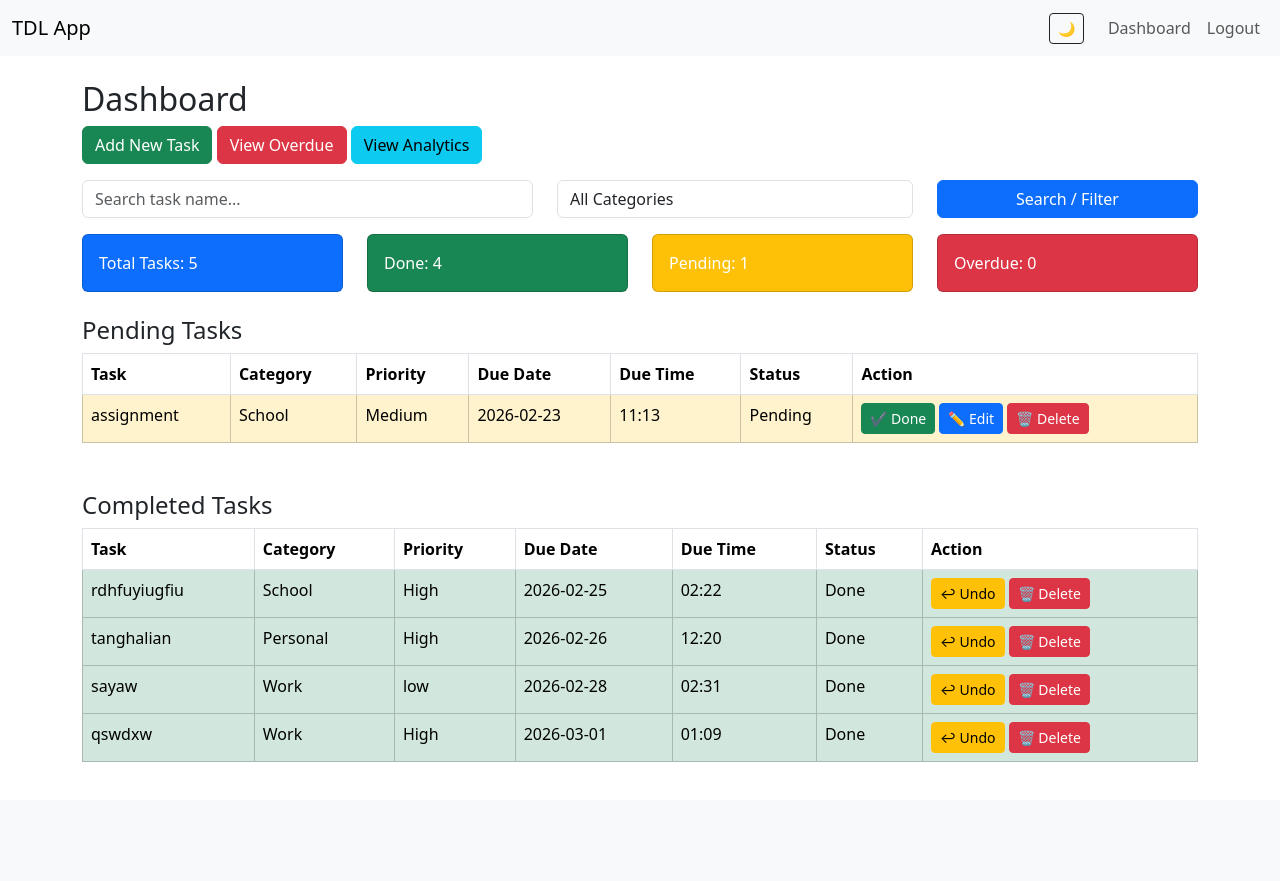
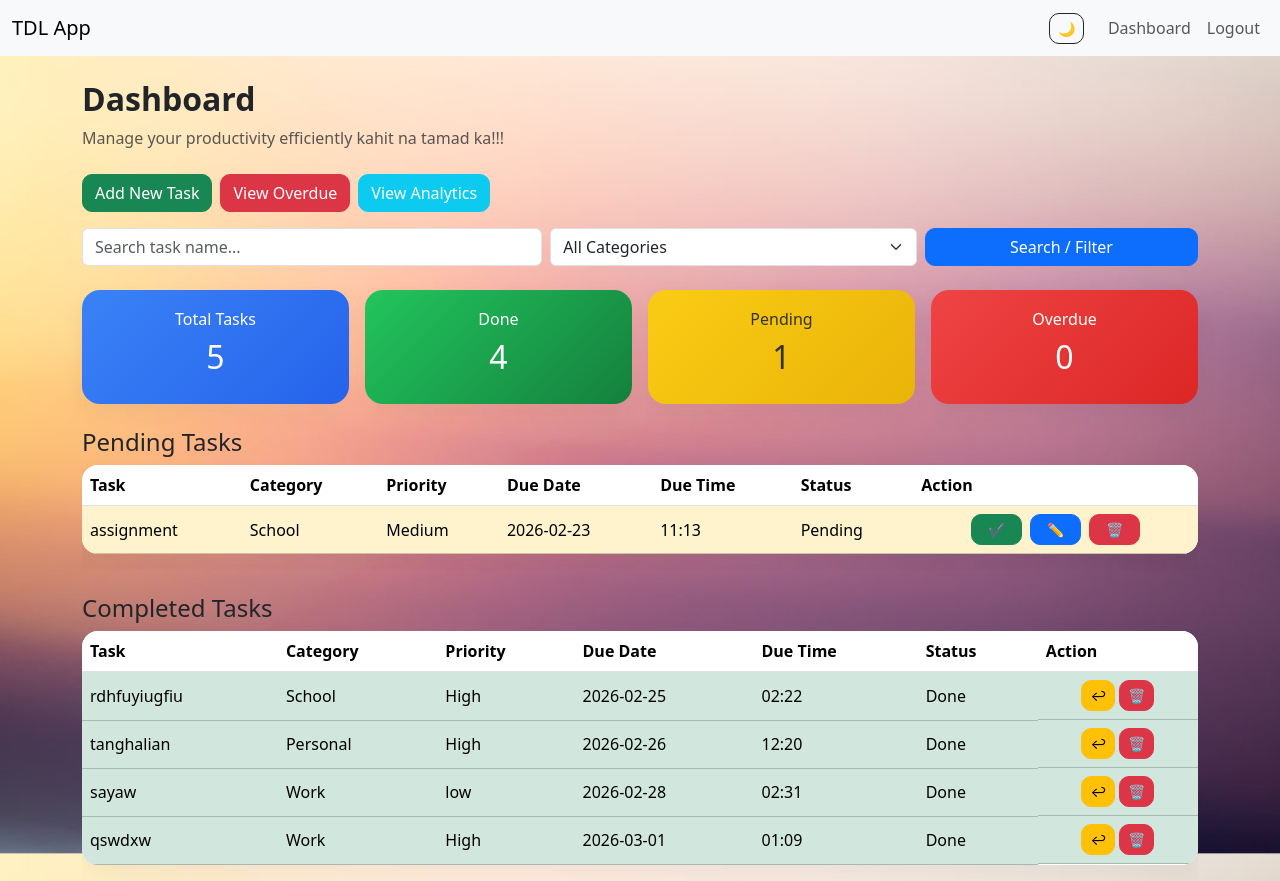
Before and after one commit to Tazz022003/Tdl_web, a Flask app: page /dashboard in a window 1280 px wide. Before the commit the page ends 762 px from the top, so only its background shows below. Run offline with Flask 3, Linux system fonts and the light colour scheme; a user stored in the database is signed in; data comes from the database, SQL or seed files in the repository; both versions use the stored data as it was after the commit.

Commit message:
adding new design,bg,pie chart,responsive to mobile

```diff
--- a/templates/base.html
+++ b/templates/base.html
@@ -2,12 +2,81 @@
 <html lang="en">
 <head>
     <meta charset="UTF-8">
+    <meta name="viewport" content="width=device-width, initial-scale=1">
     <title>TDL Web App</title>
 
     <!-- Bootstrap CSS -->
     <link href="https://cdn.jsdelivr.net/npm/bootstrap@5.3.2/dist/css/bootstrap.min.css" rel="stylesheet">
 
     <style>
+
+        table th {
+             background: #f9fafb;
+             font-weight: 600;
+        }
+
+        table td {
+             vertical-align: middle;
+        }
+
+        table tbody tr {
+             transition: 0.2s ease;
+        }
+
+        table tbody tr:hover {
+             background: #f1f5f9;
+        }
+
+        body {
+             background: #f4f6f9;
+        }
+
+        .card {
+             border: none;
+             border-radius: 16px;
+        }
+
+        .table {
+              border-radius: 16px;
+              overflow: hidden;
+        }
+
+          .btn {
+             border-radius: 10px;
+        }
+
+        .shadow-soft {
+             box-shadow: 0 8px 25px rgba(0,0,0,0.05);
+        }
+
+        .stats-card {
+             border-radius: 18px;
+             padding: 20px;
+             color: white;
+             transition: 0.3s ease;
+        }
+
+         .stats-card:hover {
+             transform: translateY(-5px);
+        }
+
+        .gradient-blue {
+             background: linear-gradient(135deg, #3b82f6, #2563eb);
+        }
+
+        .gradient-green {
+            background: linear-gradient(135deg, #22c55e, #15803d);
+        }
+
+        .gradient-yellow {
+            background: linear-gradient(135deg, #facc15, #eab308);
+            color: #333;
+        }
+
+        .gradient-red {
+            background: linear-gradient(135deg, #ef4444, #dc2626);
+        }
+
 
 
         .fade-row {
@@ -32,9 +101,25 @@
         }
 
         /* Smooth transition */
-        body {
+        /*body {
            transition: background 0.3s ease, color 0.3s ease;
-        }
+        }*/
+
+        /*body {
+           min-height: 100vh;
+           background: linear-gradient(135deg, #667eea, #764ba2);
+           background-attachment: fixed;
+        }*/
+        /*body {
+    min-height: 100vh;
+    background: linear-gradient(to right, #f8fafc, #e2e8f0);
+}*/
+body {
+    min-height: 100vh;
+    background: url("{{ url_for('static', filename='images/bg.jpg') }}") no-repeat center center fixed;
+    background-size: cover;
+}
+
 
 /* Dark Mode Styles */
         body.dark-mode {
@@ -67,12 +152,18 @@
 </head>
 
 <body>
+  <nav class="navbar navbar-expand-lg navbar-light bg-light mb-4">
+    <div class="container-fluid">
+      <a class="navbar-brand" href="{{ url_for('dashboard') }}">TDL App</a>
 
-<nav class="navbar navbar-expand-lg navbar-light bg-light mb-4">
-  <div class="container-fluid">
-    <a class="navbar-brand" href="{{ url_for('dashboard') }}">TDL App</a>
-    <div class="collapse navbar-collapse">
-      <ul class="navbar-nav ms-auto align-items-center">
+      <button class="navbar-toggler" type="button"
+              data-bs-toggle="collapse"
+              data-bs-target="#navbarNav">
+          <span class="navbar-toggler-icon"></span>
+      </button>
+
+      <div class="collapse navbar-collapse" id="navbarNav">
+        <ul class="navbar-nav ms-auto align-items-lg-center">
 
         <!-- Dark Mode Toggle -->
         <li class="nav-item me-3">
--- a/templates/dashboard.html
+++ b/templates/dashboard.html
@@ -1,23 +1,36 @@
 {% extends "base.html" %}
 {% block content %}
 
-<h2>Dashboard</h2>
-<a href="{{ url_for('add_task') }}" class="btn btn-success mb-3">Add New Task</a>
-<a href="{{ url_for('overdue') }}" class="btn btn-danger mb-3">View Overdue</a>
-<a href="{{ url_for('analytics')}}" class="btn btn-info mb-3"> View Analytics</a>
+<div class="d-flex justify-content-between align-items-center mb-4">
+    <div>
+        <h2 class="fw-bold">Dashboard</h2>
+        <medium class="text-muted">Manage your productivity efficiently kahit na tamad ka!!!</medium>
+    </div>
+</div>
 
+<div class="d-flex flex-wrap gap-2 mb-3">
+    <a href="{{ url_for('add_task') }}" class="btn btn-success">
+        Add New Task
+    </a>
+    <a href="{{ url_for('overdue') }}" class="btn btn-danger">
+        View Overdue
+    </a>
+    <a href="{{ url_for('analytics')}}" class="btn btn-info text-white">
+        View Analytics
+    </a>
+</div>
 
-<form method="GET" action="{{ url_for('dashboard') }}" class="mb-3">
-    <div class="row">
+<form method="GET" action="{{ url_for('dashboard') }}" class="mb-4">
+    <div class="row g-2">
 
-        <div class="col-md-5">
+        <div class="col-12 col-md-5">
             <input type="text" name="search" class="form-control"
                    placeholder="Search task name..."
                    value="{{ request.args.get('search', '') }}">
         </div>
 
-        <div class="col-md-4">
-            <select name="category" class="form-control">
+        <div class="col-12 col-md-4">
+            <select name="category" class="form-select">
                 <option value="All">All Categories</option>
                 <option value="School">School</option>
                 <option value="Work">Work</option>
@@ -25,7 +38,7 @@
             </select>
         </div>
 
-        <div class="col-md-3">
+        <div class="col-12 col-md-3">
             <button class="btn btn-primary w-100" type="submit">
                 Search / Filter
             </button>
@@ -34,30 +47,41 @@
     </div>
 </form>
 
-<div class="row mb-4">
-    <div class="col">
-        <div class="card text-white bg-primary p-3">
-            Total Tasks: {{ total }}
+<!-- Stats Cards -->
+<div class="row text-center mb-4 g-3">
+    <div class="col-6 col-md-3">
+        <div class="stats-card gradient-blue shadow-soft">
+            <h6>Total Tasks</h6>
+            <h2>{{ total }}</h2>
         </div>
     </div>
-    <div class="col">
-        <div class="card text-white bg-success p-3">
-            Done: {{ done }}
+
+    <div class="col-6 col-md-3">
+        <div class="stats-card gradient-green shadow-soft">
+            <h6>Done</h6>
+            <h2>{{ done }}</h2>
         </div>
     </div>
-    <div class="col">
-        <div class="card text-white bg-warning p-3">
-            Pending: {{ pending }}
+
+    <div class="col-6 col-md-3">
+        <div class="stats-card gradient-yellow shadow-soft">
+            <h6>Pending</h6>
+            <h2>{{ pending }}</h2>
         </div>
     </div>
-    <div class="col">
-        <div class="card text-white bg-danger p-3">
-            Overdue: {{ overdue }}
+
+    <div class="col-6 col-md-3">
+        <div class="stats-card gradient-red shadow-soft">
+            <h6>Overdue</h6>
+            <h2>{{ overdue }}</h2>
         </div>
     </div>
 </div>
+
+<!-- Pending Tasks -->
 <h4>Pending Tasks</h4>
-<table class="table table-bordered">
+<div class="table-responsive mb-4">
+<table class="table align-middle bg-white shadow-soft">
 <tr>
     <th>Task</th>
     <th>Category</th>
@@ -76,30 +100,34 @@
     <td>{{ task.due_date }}</td>
     <td>{{ task.due_time }}</td>
     <td>{{ task.status }}</td>
-    <td>
+    <td class="d-flex justify-content-center gap-2">
 
         <a href="{{ url_for('done', task_id=task.id) }}"
-   class="btn btn-sm btn-success action-btn">
-   ✔ Done
+           class="btn btn-success btn-sm px-3">
+           ✔
         </a>
 
         <a href="{{ url_for('edit', task_id=task.id) }}"
-   class="btn btn-sm btn-primary">
-   ✏ Edit
+           class="btn btn-primary btn-sm px-3">
+           ✏
         </a>
 
         <a href="{{ url_for('delete', task_id=task.id) }}"
-   class="btn btn-sm btn-danger action-btn"
+           class="btn btn-danger btn-sm px-3"
            onclick="return confirm('Delete this task?')">
-   🗑 Delete
+           🗑
         </a>
 
         </td>
 </tr>
 {% endfor %}
 </table>
-<h4 class="mt-5">Completed Tasks</h4>
-<table class="table table-bordered">
+</div>
+
+<!-- Completed Tasks -->
+<h4 class="mt-4">Completed Tasks</h4>
+<div class="table-responsive">
+<table class="table align-middle bg-white shadow-soft">
 <tr>
     <th>Task</th>
     <th>Category</th>
@@ -118,34 +146,34 @@
     <td>{{ task.due_date }}</td>
     <td>{{ task.due_time }}</td>
     <td>{{ task.status }}</td>
-    <td>
+    <td class="d-flex flex-wrap justify-content-center gap-1">
         <a href="{{ url_for('undo', task_id=task.id) }}"
            class="btn btn-sm btn-warning action-btn">
-              ↩ Undo
+           ↩
         </a>
 
         <a href="{{ url_for('delete', task_id=task.id) }}"
            class="btn btn-sm btn-danger"
            onclick="return confirm('Delete this task?')">
-               🗑 Delete
+           🗑
         </a>
-
     </td>
 </tr>
 {% endfor %}
 </table>
+</div>
+
 <script>
 document.querySelectorAll('.action-btn').forEach(button => {
     button.addEventListener('click', function(e) {
         e.preventDefault();
-
         const row = this.closest('tr');
         row.classList.add('fade-out');
-
         setTimeout(() => {
             window.location.href = this.href;
         }, 300);
     });
 });
 </script>
+
 {% endblock %}
```
Also changed, not shown: templates/analytics.html (+72 -27 lines), database.db, static/images/back.jpg (added), static/images/bg.jpg (added), static/images/green.jpg (added). Lines whose indentation alone changed are shown as unchanged.
